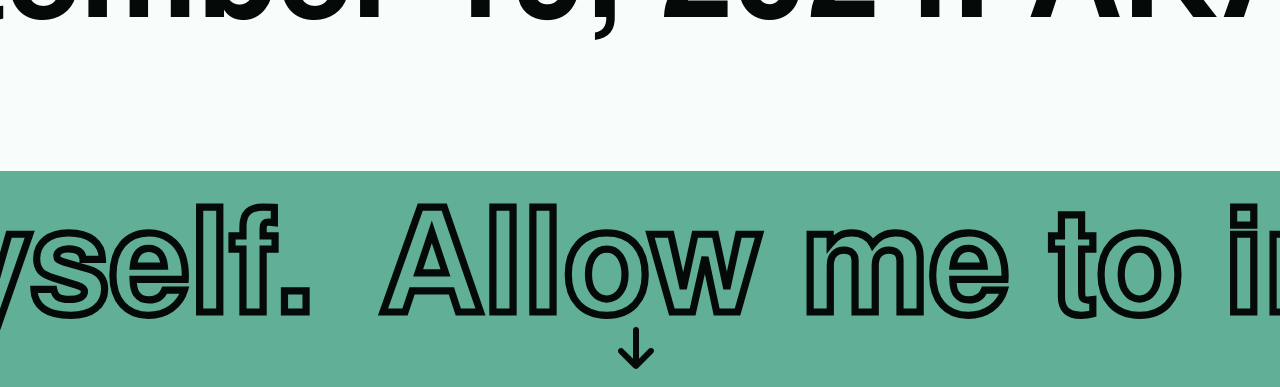
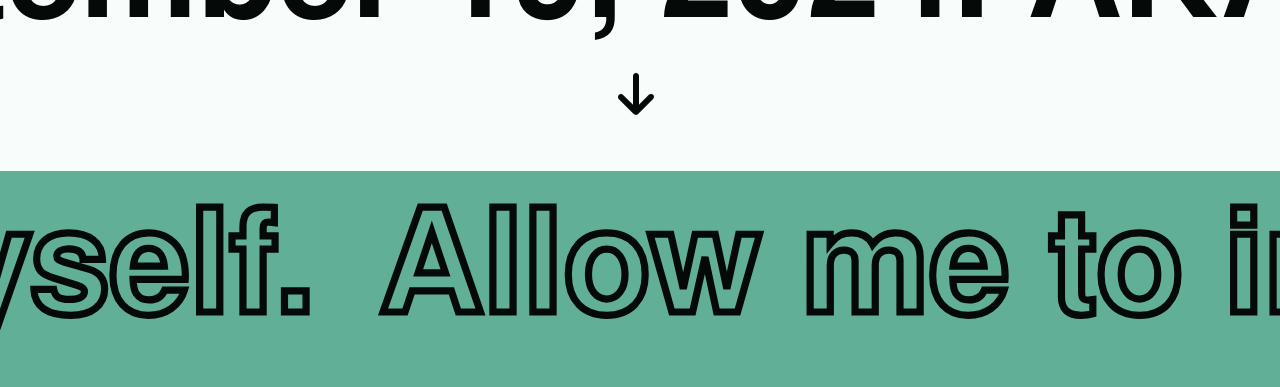
Before and after one commit to JurrevE/portfolio, a React (Vite) app: page / in a window 1280 px wide. Shown: the part 413-800 px from the top of the page. Built offline with nearby package versions, Linux system fonts and the light colour scheme.

Commit message:
changed indicator position

```diff
--- a/src/assets/Header.jsx
+++ b/src/assets/Header.jsx
@@ -64,6 +64,9 @@ const Header = () => {
 						deadline!
 					</h2>
 				</Marquee>
+				<div className="scroll-indicator">
+					<FaArrowDown />
+				</div>
 			</div>
 			<div className="animationDiv3">
 				<Marquee
@@ -76,9 +79,6 @@ const Header = () => {
 				>
 					<h1 className="h1marquee">Allow me to introduce myself.</h1>
 				</Marquee>
-				<div className="scroll-indicator">
-					<FaArrowDown />
-				</div>
 			</div>
 		</header>
 	);
```
